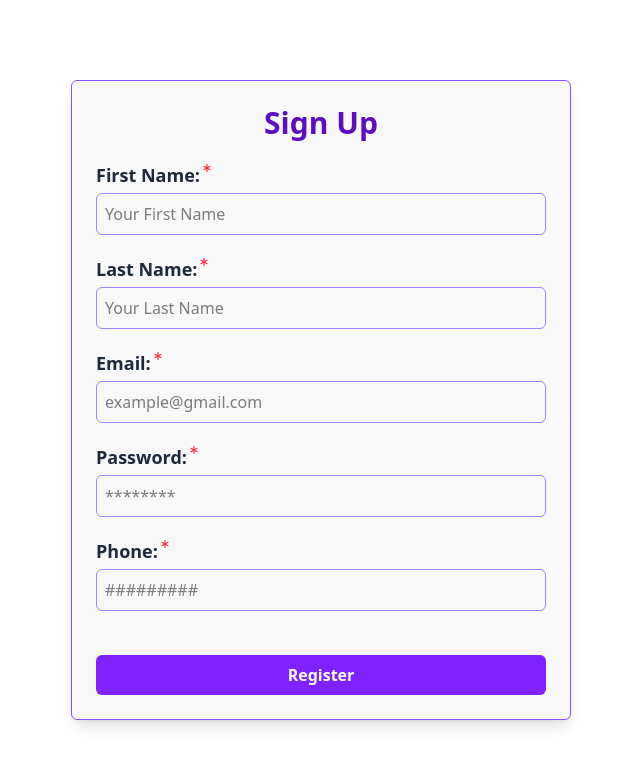
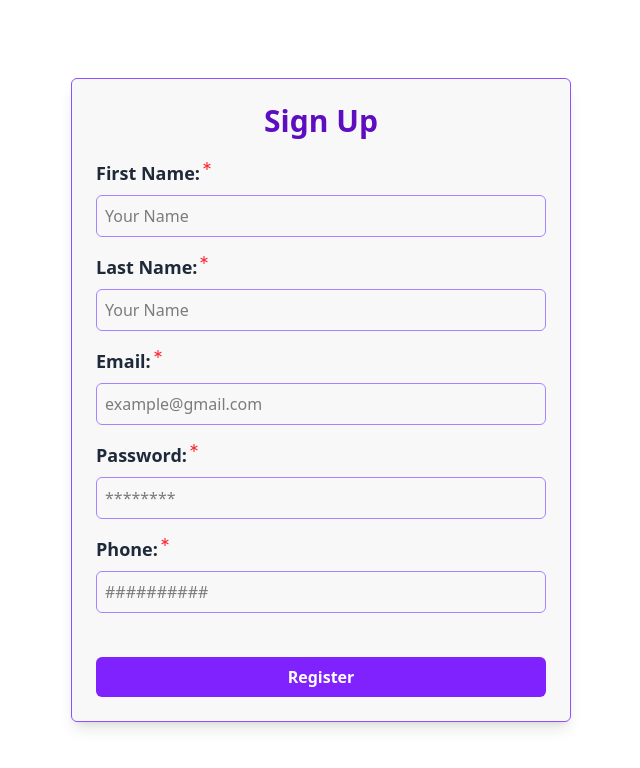
Before and after one commit to AshutoshKuinkel/MERN-Kart, a React (Vite) app in the folder frontend/: page /signup in a window 1280 px wide. Shown: the top 768 px of the page, without its empty margins (319-959 px from the left). Built offline with nearby package versions, Linux system fonts and the light colour scheme.

Commit message:
react-hook-form for signup page

```diff
--- a/frontend/src/components/forms/singup.form.tsx
+++ b/frontend/src/components/forms/singup.form.tsx
@@ -1,12 +1,12 @@
-import { LuAsterisk } from "react-icons/lu";
 import { yupResolver } from "@hookform/resolvers/yup";
-import { useForm } from "react-hook-form";
+import { FormProvider, useForm } from "react-hook-form";
 import { signupSchema } from "../../schema/auth.schema";
 import type { ISignupData } from "../../types/auth.types";
+import Input from "../common/inputs/input";
 
 const SignupForm = () => {
 
-  const {register,handleSubmit,watch,formState:{errors}} = useForm({
+  const methods = useForm({
     defaultValues:{
       firstName:'',
       lastName:'',
@@ -23,93 +23,51 @@ const SignupForm = () => {
   }
 
   return (
-   <form onSubmit={handleSubmit(onSubmit)}>
+    <FormProvider {...methods}>
+         <form onSubmit={methods.handleSubmit(onSubmit)} autoComplete="off">
      <div>
 
-        <div className="mt-5 flex flex-col gap-1">
-          <div className="flex">
-            <label htmlFor="firstName" className="text-gray-800 font-semibold text-lg">First Name:</label>
-            <LuAsterisk  size = {14} className="text-red-500"/>
-          </div>
-          <input id={'firstName'} {...register('firstName')} value={watch('firstName')}
-          className={
-            `px-2 py-2 border rounded-md ${errors.firstName
-              ? 'border-red-500  focus:outline-red-500'
-              :  'border-violet-400 focus:outline-violet-600'}`}
-          placeholder="Your First Name" autoComplete="none"
+        <div className="mt-5 flex flex-col gap-4">
+          <Input
+            label="First Name:"
+            id="firstName"
+            name="firstName"
+            placeholder="Your Name"
+            required
+          />
 
+          <Input
+            label="Last Name:"
+            id="lastName"
+            name="lastName"
+            placeholder="Your Name"
+            required
           />
-          {
-              errors.firstName && <p className="text-red-500 text-xs">{errors.firstName ? errors.firstName.message : ''}</p>
-          }
-        </div>
 
-        <div className="mt-5 flex flex-col gap-1">
-          <div className="flex">
-            <label htmlFor="lastName" className="text-gray-800 font-semibold text-lg">Last Name:</label>
-            <LuAsterisk  size = {14} className="text-red-500"/>
-          </div>
-          <input id={'lastName'} {...register('lastName')} value={watch('lastName')}
-          className={
-            `px-2 py-2 border rounded-md ${errors.lastName
-              ? 'border-red-500  focus:outline-red-500'
-              :  'border-violet-400 focus:outline-violet-600'}`}
-          placeholder="Your Last Name" autoComplete="none"
+          <Input
+            label="Email:"
+            id="email"
+            name="email"
+            placeholder="example@gmail.com"
+            required
           />
-          {
-              errors.lastName && <p className="text-red-500 text-xs">{errors.lastName ? errors.lastName.message : ''}</p>
-          }
-        </div>
 
-        <div className="mt-5 flex flex-col gap-1">
-          <div className="flex">
-            <label htmlFor="email" className="text-gray-800 font-semibold text-lg">Email:</label>
-            <LuAsterisk  size = {14} className="text-red-500"/>
-          </div>
-          <input id={'email'} {...register('email')} value={watch('email')}
-          className={
-            `px-2 py-2 border rounded-md ${errors.email
-              ? 'border-red-500  focus:outline-red-500'
-              :  'border-violet-400 focus:outline-violet-600'}`}
-          placeholder="example@gmail.com"
+          <Input
+            label="Password:"
+            id="password"
+            name="password"
+            placeholder="********"
+            required
+            type="password"
           />
-          {
-              errors.email && <p className="text-red-500 text-xs">{errors.email ? errors.email.message : ''}</p>
-          }
-        </div>
 
-        <div className="mt-5 flex flex-col gap-1">
-          <div className="flex">
-            <label htmlFor="password" className="text-gray-800 font-semibold text-lg">Password:</label>
-            <LuAsterisk  size = {14} className="text-red-500"/>
-          </div>
-          <input id={'password'} {...register('password')} value={watch('password')}
-          className={
-           `px-2 py-2 border rounded-md ${errors.password
-             ? 'border-red-500  focus:outline-red-500'
-             :  'border-violet-400 focus:outline-violet-600'}`}
-          placeholder="********" type="password" autoComplete="none"
+          <Input
+            label="Phone:"
+            id="phone"
+            name="phone"
+            placeholder="##########"
+            required
           />
-          {
-              errors.password && <p className="text-red-500 text-xs">{errors.password ? errors.password.message : ''}</p>
-          }
-        </div>
-
-        <div className="mt-5 flex flex-col gap-1">
-          <div className="flex">
-            <label htmlFor="phone" className="text-gray-800 font-semibold text-lg">Phone:</label>
-            <LuAsterisk  size = {14} className="text-red-500"/>
-          </div>
-          <input id={'phone'} {...register('phone')} value={watch('phone')}
-          className={
-           `px-2 py-2 border rounded-md ${errors.phone
-             ? 'border-red-500  focus:outline-red-500'
-             :  'border-violet-400 focus:outline-violet-600'}`}
-          placeholder="#########" autoComplete="none"
-          />
-          {
-              errors.phone && <p className="text-red-500 text-xs">{errors.phone ? errors.phone.message : ''}</p>
-          }
         </div>
 
         <div className="mt-6 w-full">
@@ -118,6 +76,7 @@ const SignupForm = () => {
 
       </div>
    </form>
+    </FormProvider>
   )
 }
 
--- a/frontend/src/schema/auth.schema.ts
+++ b/frontend/src/schema/auth.schema.ts
@@ -2,14 +2,14 @@
 import * as yup from "yup";
 
 export const loginSchema = yup.object({
-  email:yup.string().required('email is required.').email('invalid email format'),
-  password:yup.string().required('password is required')
+  email:yup.string().required('Email is required.').email('Invalid email format'),
+  password:yup.string().required('Password is required')
 })
 
 export const signupSchema = yup.object({
   firstName:yup.string().required('First Name is required.'),
   lastName:yup.string().required('Last Name is required.'),
-  email:yup.string().required('email is required.').email('invalid email format'),
-  password:yup.string().required('password is required'),
-  phone:yup.string().required('phone is required.')
+  email:yup.string().required('Email is required.').email('Invalid email format'),
+  password:yup.string().required('Password is required'),
+  phone:yup.string().required('Phone is required.')
 })
```
